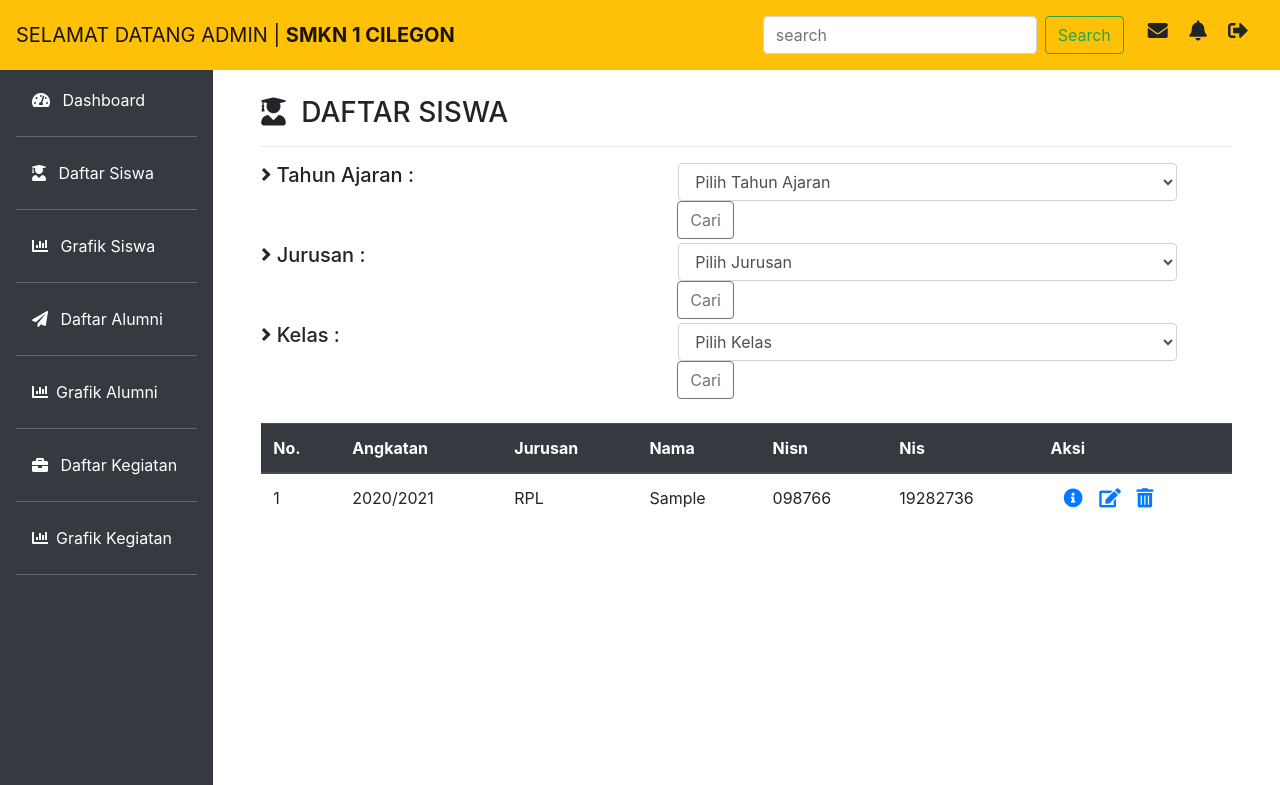
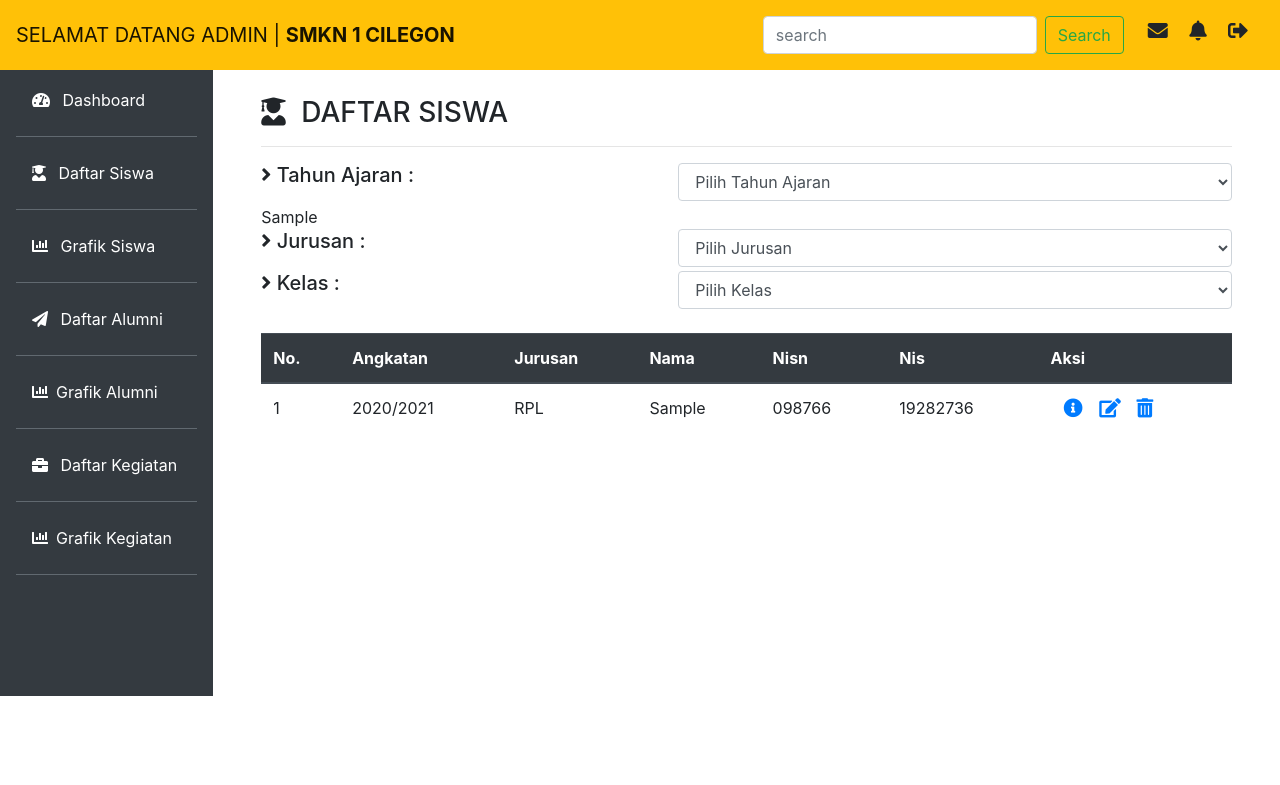
Before and after one commit to alifba/kaltims, a CodeIgniter 4 app: template app/Views/Siswa/index.php in a window 1280 px wide. Shown: the top 785 px of the page. Run offline with PHP 8.4 and a stand-in for CodeIgniter, Linux system fonts and the light colour scheme; the template is opened without the code that fills it: most values are stand-ins (such as "Sample title", 1, 10 or a date in 2020); some libraries are stand-ins or nearby versions.

Commit message:
Mencoba membuatnya dengan js

```diff
--- a/app/Views/Siswa/index.php
+++ b/app/Views/Siswa/index.php
@@ -13,17 +13,18 @@
             <h5><i class="fas fa-angle-right"></i> Tahun Ajaran :</h5>
         </div>
         <div class="col-sm-7">
-            <select class="form-control d-inline" style="width: 90%;">
+            <select class="form-control " id="tahun">
                 <option>Pilih Tahun Ajaran</option>
                 <?php foreach ($tahunajar as $a) : ?>
-                    <option type='submit' value="<?= $a['ID_THNAJAR']; ?>" name="ID_THNAJAR"><?= $a['NM_THNAJAR']; ?></option>
+                    <option type='submit' value="<?= $a['ID_THNAJAR']; ?>"><?= $a['NM_THNAJAR']; ?></option>
                 <?php endforeach; ?>
             </select>
-            <div class="input-group-append d-inline" style="width: 10%;">
-                <button class="btn btn-outline-secondary" type="submit" id="button-addon2" name="tahun">Cari</button>
-            </div>
         </div>
     </div>
+
+    <?php
+    echo @$tahunBaru;
+    ?>
 </form>
 
 
@@ -32,24 +33,21 @@
 
 <!-- form jurusan -->
 <form action="" method="POST">
+
     <div class="row mb-1">
-
-
         <div class="col-sm-5">
             <h5><i class="fas fa-angle-right"></i> Jurusan :</h5>
         </div>
         <div class="col-sm-7">
-            <select class="form-control d-inline" style="width: 90%;">
+            <select class="form-control " id="jurusan">
                 <option>Pilih Jurusan</option>
                 <?php foreach ($jurusan as $j) : ?>
-                    <option value="<?= $j['ID_JURUSAN']; ?>" name="ID_JURUSAN"><?= $j['NM_JURUSAN']; ?></option>
+                    <option value="<?= $j['ID_JURUSAN']; ?>"><?= $j['NM_JURUSAN']; ?></option>
                 <?php endforeach; ?>
             </select>
-            <div class="input-group-append d-inline" style="width: 10%;">
-                <button class="btn btn-outline-secondary" type="submit" id="button-addon2" name="jurusan">Cari</button>
-            </div>
         </div>
     </div>
+
 </form>
 <!--  -->
 
@@ -60,15 +58,12 @@
             <h5><i class="fas fa-angle-right"></i> Kelas :</h5>
         </div>
         <div class="col-sm-7">
-            <select class="form-control d-inline" style="width: 90%;">
+            <select class="form-control " id="kelas">
                 <option>Pilih Kelas</option>
                 <?php foreach ($kelas as $k) : ?>
-                    <option value="<?= $k['ID_JURUSAN']; ?>" name="ID_JURUSAN"><?= $k['NM_KELAS']; ?></option>
-                <?php endforeach; ?>
+                    <option value="<?= $k['ID_JURUSAN']; ?>"><?= $k['NM_KELAS']; ?></option>
+                    <?php endforeach; ?>`
             </select>
-            <div class="input-group-append d-inline" style="width: 10%;">
-                <button class="btn btn-outline-secondary" type="submit" id="button-addon2" name="kelas">Cari</button>
-            </div>
         </div>
     </div>
 </form>
```
Also changed, not shown: public/js/admin.js (+12 -0 lines), public/js/admin.json (added, +16 -0 lines).
